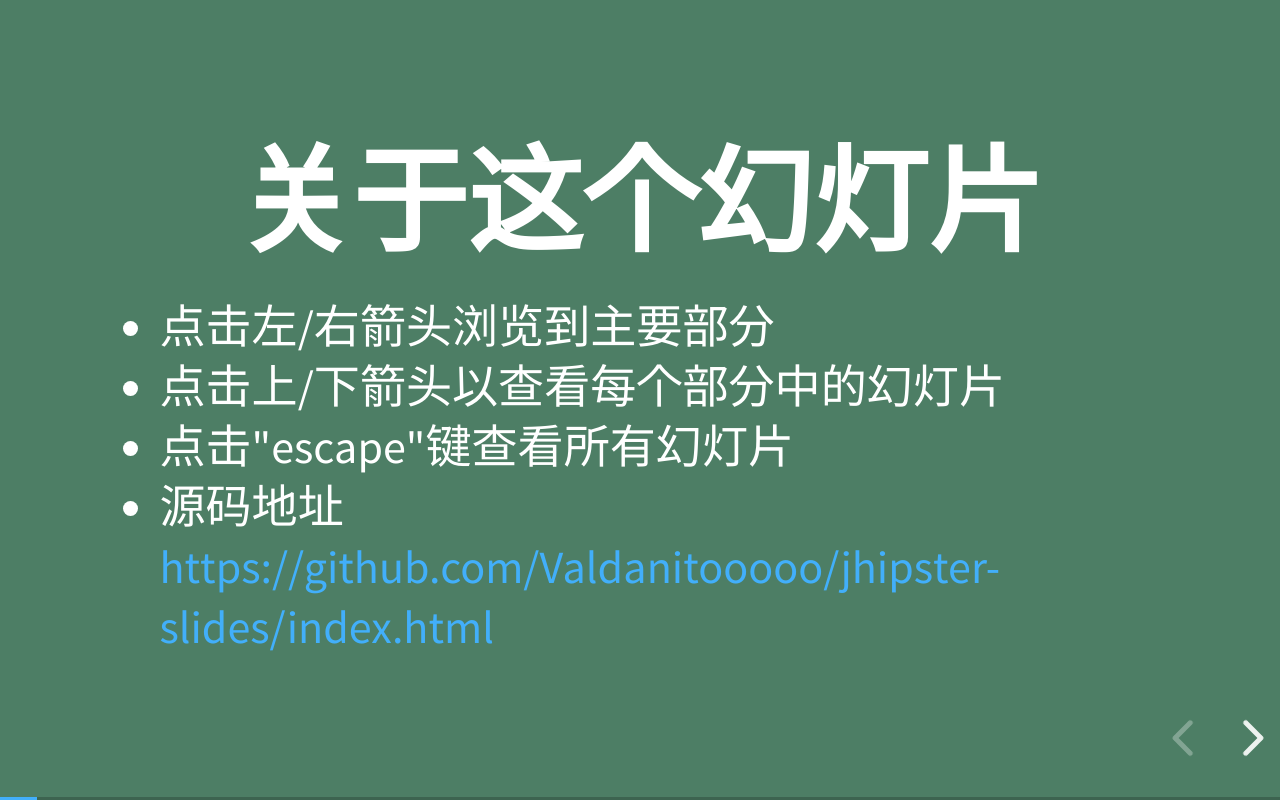
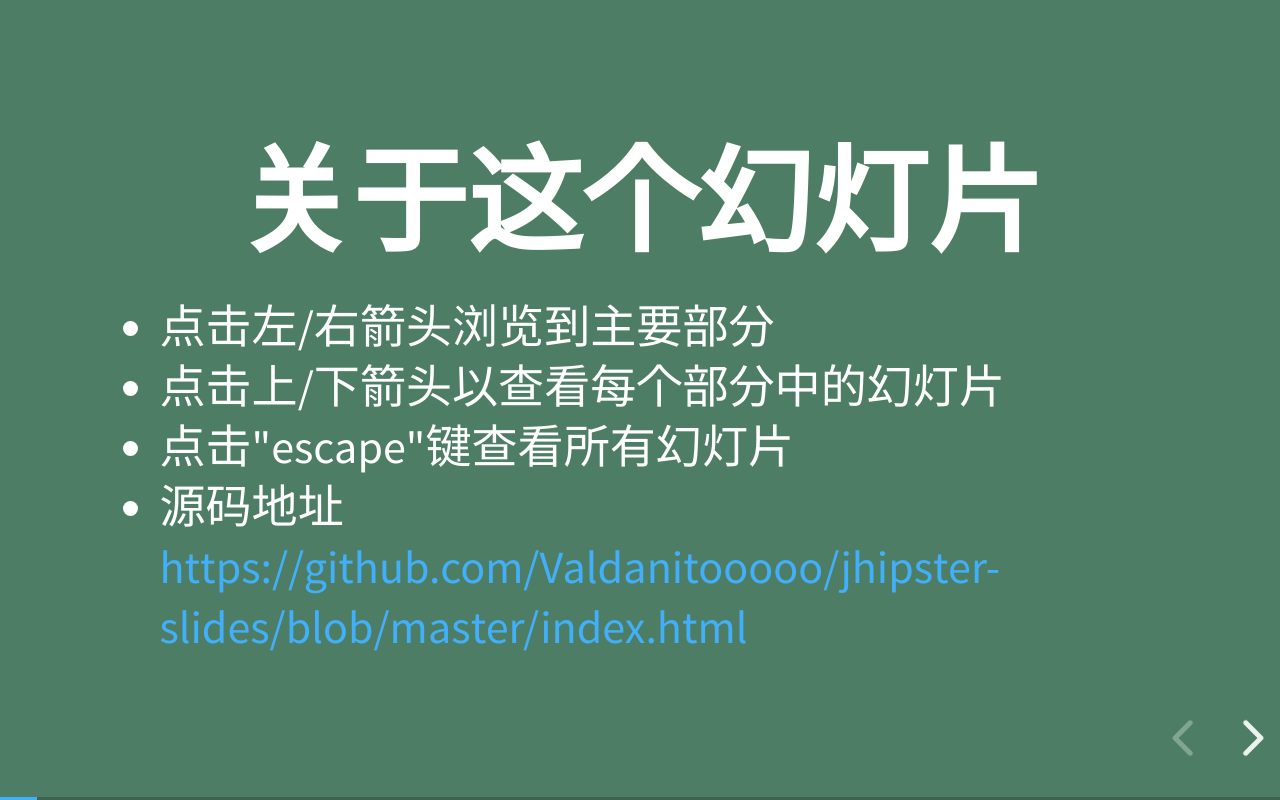
Before and after one commit to Valdanitooooo/jhipster-slides, a website: page index.html in a window 1280 px wide. Both pictures are taken after a click on the button "next slide". Drawn offline with Linux system fonts and the light colour scheme.

Commit message:
fix: url 404

```diff
--- a/index.html
+++ b/index.html
@@ -39,7 +39,7 @@
 						<li>点击左/右箭头浏览到主要部分</li>
 						<li>点击上/下箭头以查看每个部分中的幻灯片</li>
 						<li>点击"escape"键查看所有幻灯片</li>
-						<li>源码地址<a href="https://github.com/Valdanitooooo/jhipster-slides/index.html">https://github.com/Valdanitooooo/jhipster-slides/index.html</a></li>
+						<li>源码地址<a href="https://github.com/Valdanitooooo/jhipster-slides/blob/master/index.html">https://github.com/Valdanitooooo/jhipster-slides/blob/master/index.html</a></li>
 					</ul>
 				</section>
 
@@ -373,6 +373,7 @@
 					<h1>谢谢观看</h1>
 					<p>
 						更多内容请移步Jhipster官网<a href="https://www.jhipster.tech">https://www.jhipster.tech</a>
+						这个笔记也会持续更新<a href="http://valdanito.top/jhipster-notes">http://valdanito.top/jhipster-notes</a>
 					</p>
 				</section>
 
```
